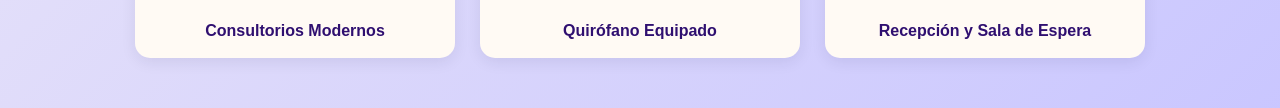
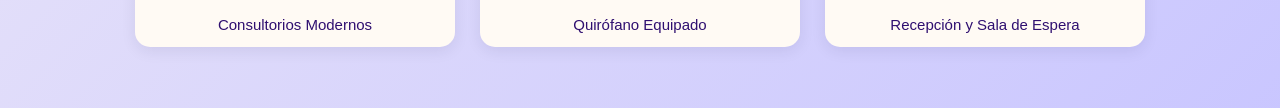
Before and after one commit to munozbrisa110-source/Veterinaria_2026, a website built with Vite: page institucional.html in a window 1280 px wide. Shown: the part 1828-1936 px from the top of the page. Built offline with nearby package versions, Linux system fonts and the light colour scheme; a web font is replaced by a local one.

Commit message:
5 sept 2026, 20:53

```diff
--- a/estilos/institucional.css
+++ b/estilos/institucional.css
@@ -246,10 +246,10 @@
 }
 
 .foto-galeria figcaption {
-    font-family: var(--font-titulo);
+    font-family: var(--font-titulo2);
     color: var(--color-fondo-fuerte2);
     text-align: center;
-    padding: 15px;
-    font-size: 16px;
-    font-weight: bold;
+    padding: 10px;
+    font-size: 15px;
+
 }
```
